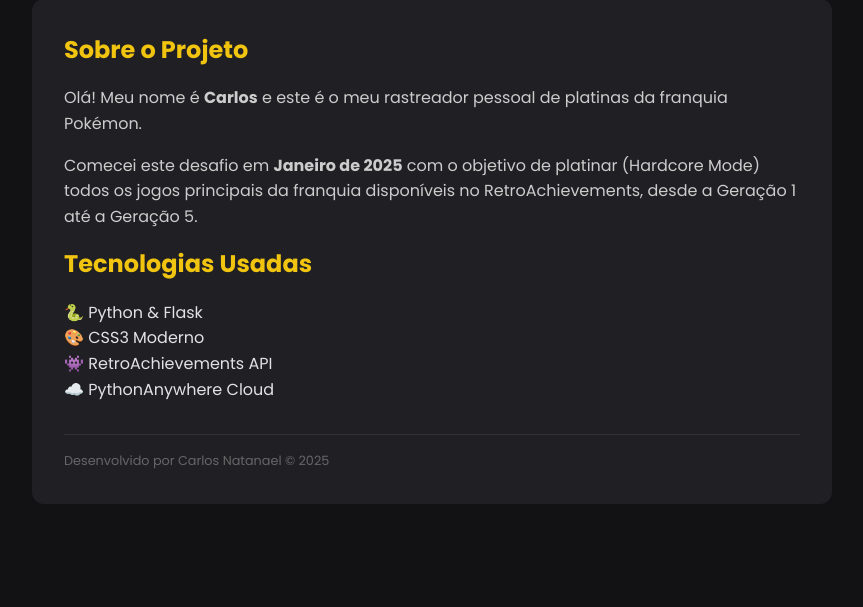
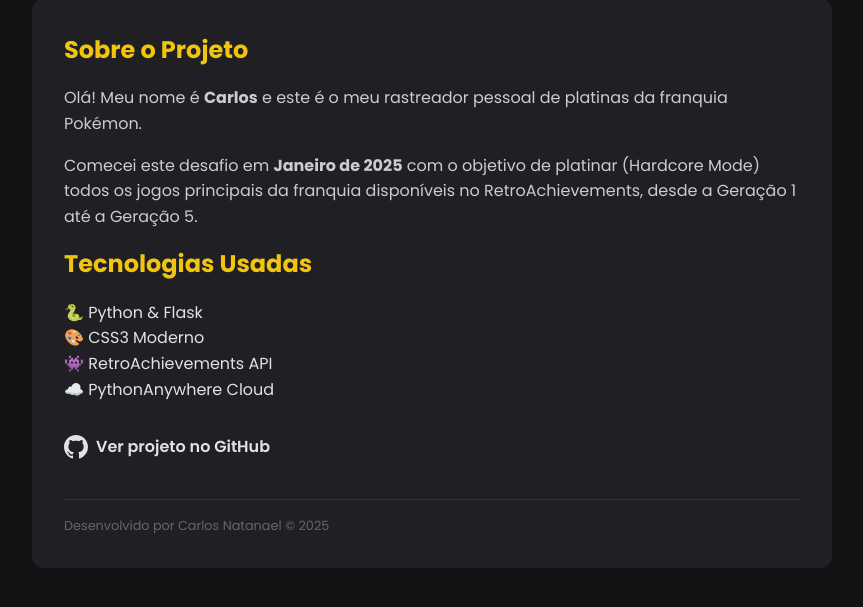
Before and after one commit to CarlosNatanael/poke-tracker, a Flask app: page /sobre in a window 1280 px wide. Shown: the part 78-685 px from the top of the page, without its empty margins (208-1071 px from the left). Run offline with Flask 3, Linux system fonts and the light colour scheme.

Commit message:
feat: link do git do projeto

```diff
--- a/static/css/style.css
+++ b/static/css/style.css
@@ -201,3 +201,17 @@ body {
 .not-started { border-left-color: #333; opacity: 0.6; }
 .not-started .game-status { color: var(--gray); }
 .not-started .game-icon { filter: grayscale(100%); opacity: 0.4; }
+
+/* Link do GitHub na página Sobre */
+.github-link {
+    display: inline-flex;
+    align-items: center;
+    text-decoration: none;
+    color: var(--text-color);
+    font-weight: 600;
+    transition: color 0.2s;
+}
+
+.github-link:hover {
+    color: var(--highlight); /* Fica amarelo quando passa o mouse */
+}
--- a/templates/sobre.html
+++ b/templates/sobre.html
@@ -32,6 +32,15 @@
             <li>☁️ PythonAnywhere Cloud</li>
         </ul>
 
+        <div style="margin-top: 2rem;">
+            <a href="https://github.com/CarlosNatanael/poke-tracker" target="_blank" class="github-link">
+                <svg viewBox="0 0 16 16" width="24" height="24" fill="currentColor" style="margin-right: 8px;">
+                    <path d="M8 0C3.58 0 0 3.58 0 8c0 3.54 2.29 6.53 5.47 7.59.4.07.55-.17.55-.38 0-.19-.01-.82-.01-1.49-2.01.37-2.53-.49-2.69-.94-.09-.23-.48-.94-.82-1.13-.28-.15-.68-.52-.01-.53.63-.01 1.08.58 1.23.82.72 1.21 1.87.87 2.33.66.07-.52.28-.87.51-1.07-1.78-.2-3.64-.89-3.64-3.95 0-.87.31-1.59.82-2.15-.08-.2-.36-1.02.08-2.12 0 0 .67-.21 2.2.82.64-.18 1.32-.27 2-.27.68 0 1.36.09 2 .27 1.53-1.04 2.2-.82 2.2-.82.44 1.1.16 1.92.08 2.12.51.56.82 1.27.82 2.15 0 3.07-1.87 3.75-3.65 3.95.29.25.54.73.54 1.48 0 1.07-.01 1.93-.01 2.2 0 .21.15.46.55.38A8.013 8.013 0 0016 8c0-4.42-3.58-8-8-8z"></path>
+                </svg>
+                Ver projeto no GitHub
+            </a>
+        </div>
+
         <div style="margin-top: 2rem; border-top: 1px solid #333; padding-top: 1rem; font-size: 0.8rem; color: #666;">
             Desenvolvido por Carlos Natanael © 2025
         </div>
```
